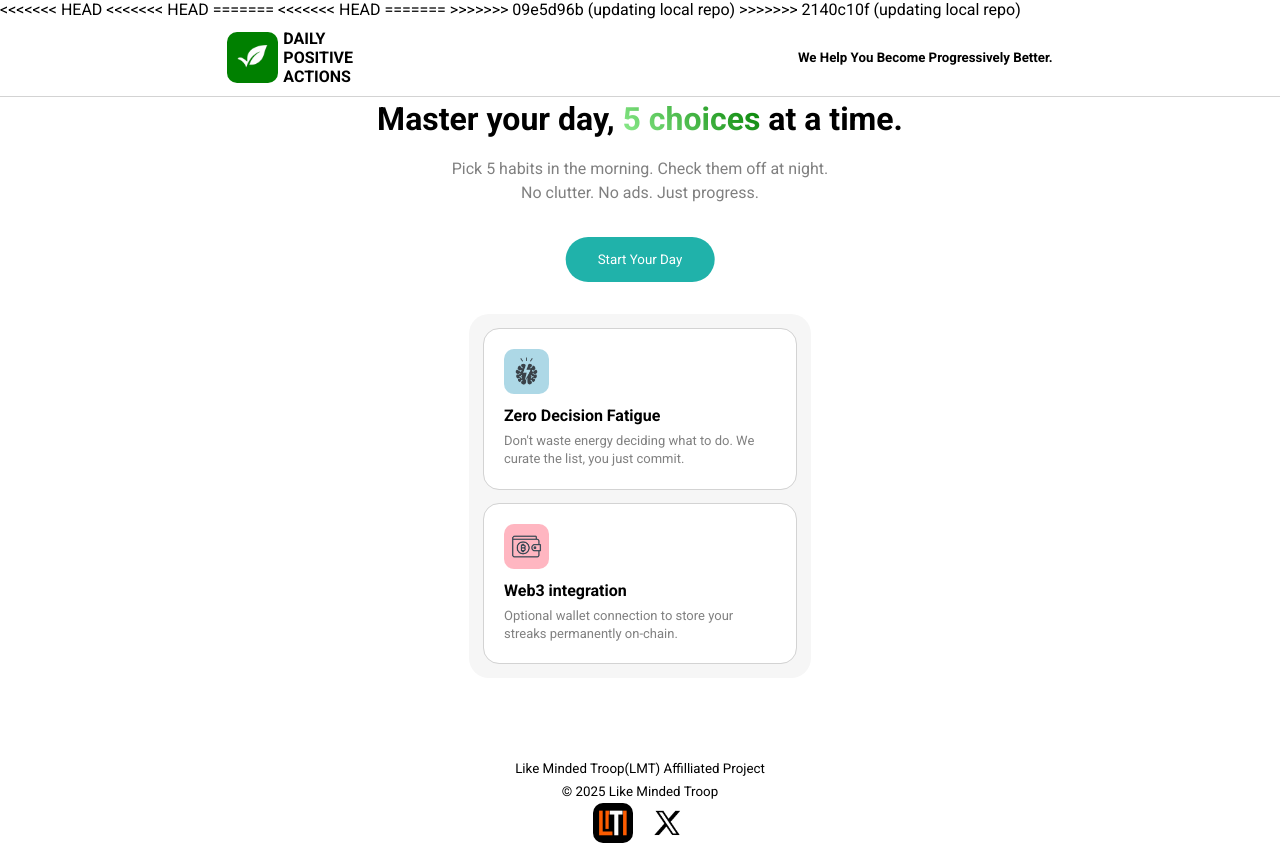
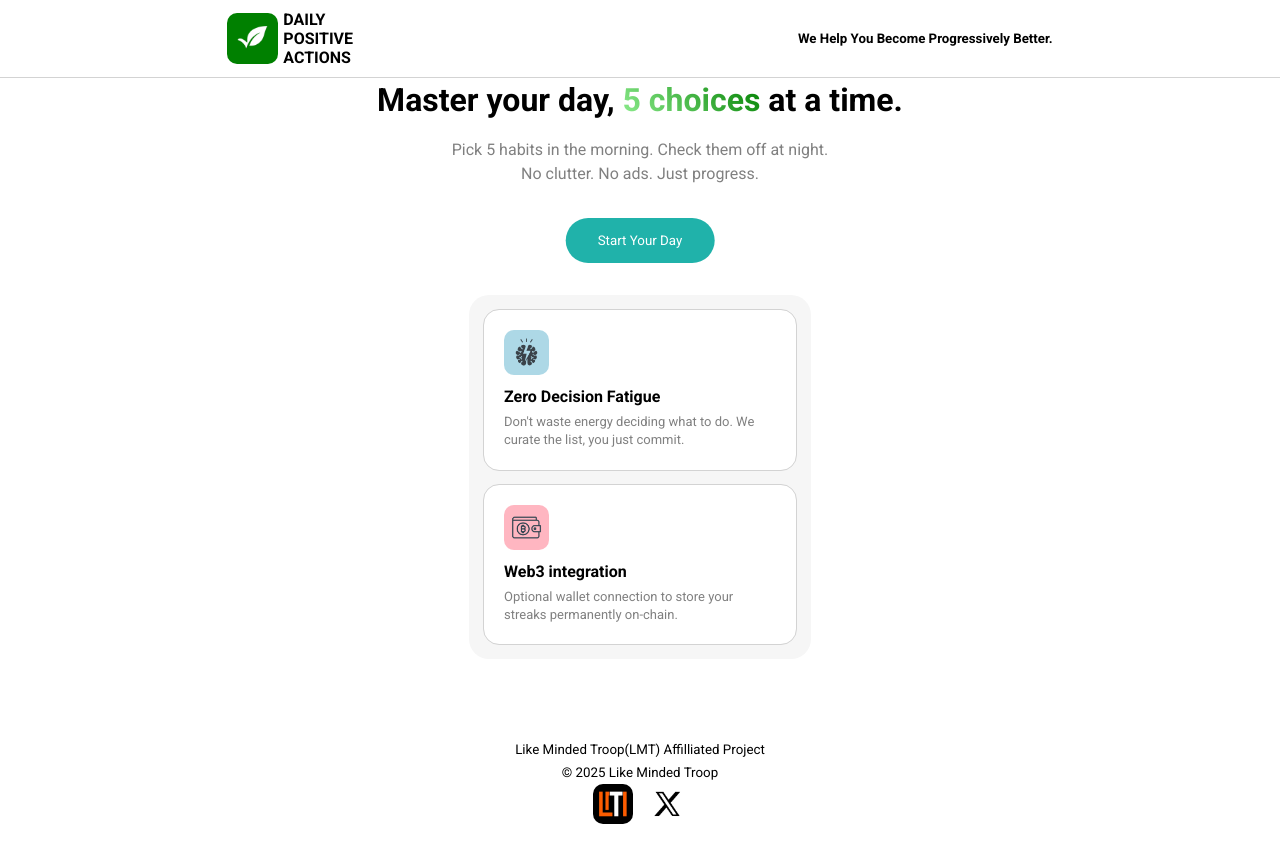
Before and after one commit to 001grindpa/DPA, a Flask app: page /landing in a window 1280 px wide. After the commit the page ends 824 px from the top, so only its background shows below. Run offline with Flask 3, Linux system fonts and the light colour scheme; some libraries are stand-ins or nearby versions.

Commit message:
fixed a merge conflict

```diff
--- a/templates/base.html
+++ b/templates/base.html
@@ -5,16 +5,9 @@
         <meta name="viewport" content="initial-scale=1, width=device-width">
         <meta property="og:description" content="fun app that keeps track of your daily health goals">
         <meta property="og:title" content="Daily Positive Actions">
-<<<<<<< HEAD
-<<<<<<< HEAD
         <!-- <meta property="og:image" content="{{ url_for('static', filename='images/dpa_logo.jpeg', _external=True) }}"> -->
         <meta property="og:image" content="https://dpa.r2-w3.fun/static/images/dpa_logo.jpeg">
-=======
-<<<<<<< HEAD
-=======
->>>>>>> 09e5d96b (updating local repo)
-        <meta property="og:image" content="{{ url_for('static', filename='images/dpa_logo.jpeg', _external=True) }}">
->>>>>>> 2140c10f (updating local repo)
+        <!--<meta property="og:image" content="{{ url_for('static', filename='images/dpa_logo.jpeg', _external=True) }}">-->
         <meta property="og:image:width" content="600">
         <meta property="og:image:height" content="600">
         <meta property="og:image:alt" content="DPA Site Logo">
```
